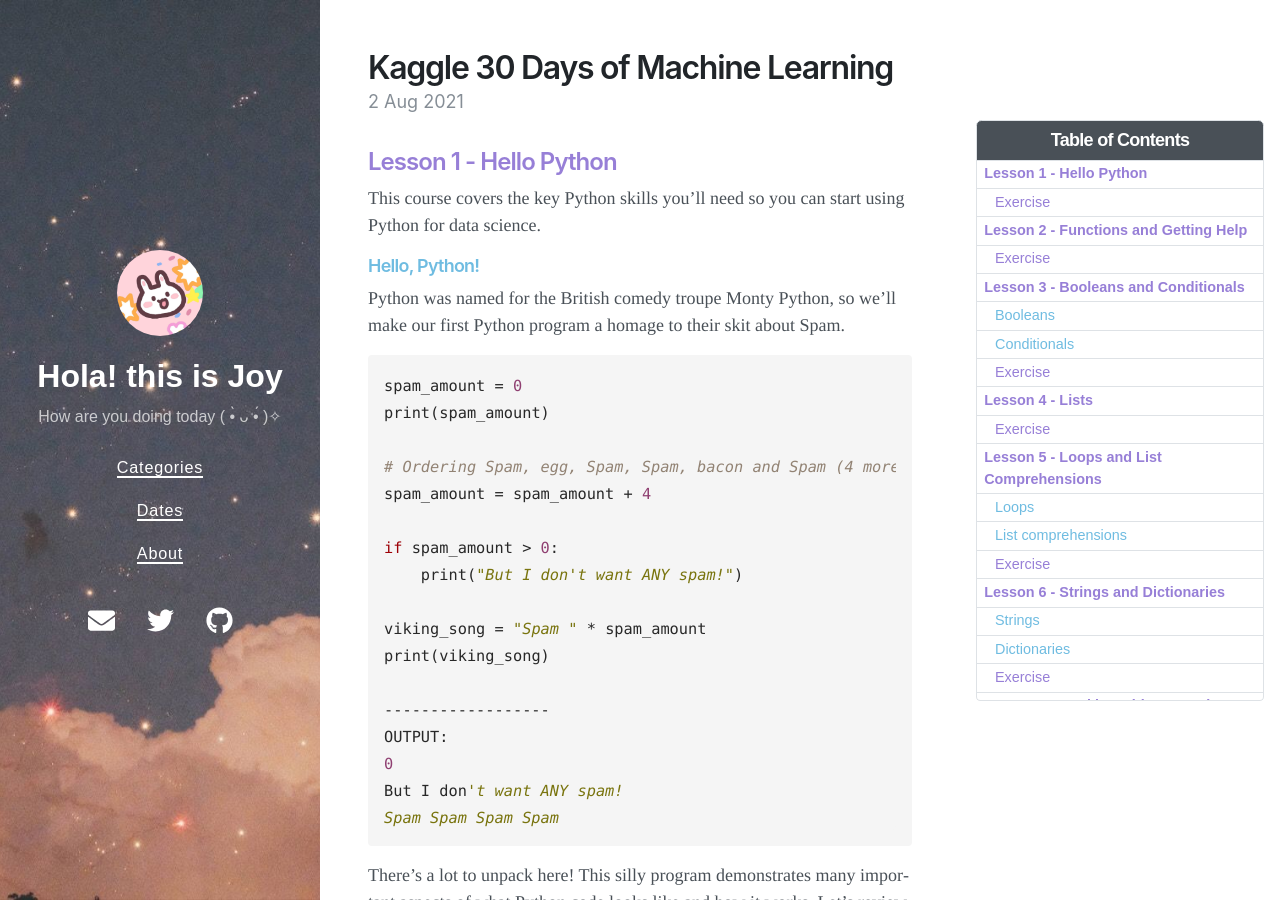
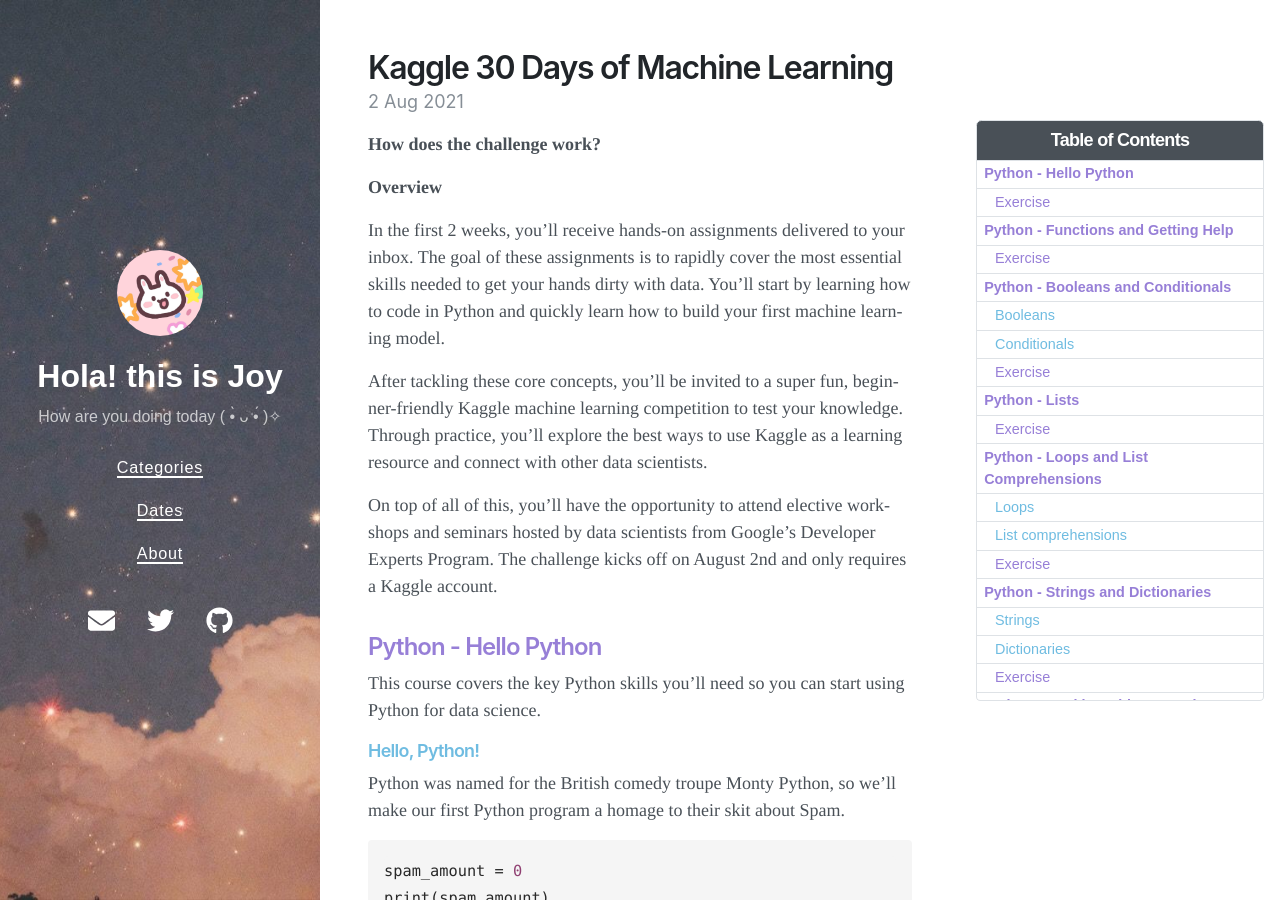
Before and after one commit to Joy3Luo/mathnotes, a Jekyll site: the page built from _posts/2021-08-02-30_ML.md, in a window 1280 px wide and 900 px high. Built offline with Jekyll 4.4.1, drawn with Linux system fonts in a browser that asks for light colours; nearby versions of some CDN libraries; some of the changed text lies outside the part shown.

Commit message:
Update 2021-08-02-30_ML.md

````diff
--- a/_posts/2021-08-02-30_ML.md
+++ b/_posts/2021-08-02-30_ML.md
@@ -16,7 +16,17 @@
     gtag('config', 'G-TG0XJZG53F');
   </script>
 
-## <font color= 977FD7> Lesson 1 - Hello Python </font>
+**How does the challenge work?**
+
+**Overview**
+
+In the first 2 weeks, you’ll receive hands-on assignments delivered to your inbox. The goal of these assignments is to rapidly cover the most essential skills needed to get your hands dirty with data. You'll start by learning how to code in Python and quickly learn how to build your first machine learning model.
+
+After tackling these core concepts, you’ll be invited to a super fun, beginner-friendly Kaggle machine learning competition to test your knowledge. Through practice, you’ll explore the best ways to use Kaggle as a learning resource and connect with other data scientists.
+
+On top of all of this, you’ll have the opportunity to attend elective workshops and seminars hosted by data scientists from Google's Developer Experts Program. The challenge kicks off on August 2nd and only requires a Kaggle account.
+
+## <font color= 977FD7> Python - Hello Python </font>
 
 This course covers the key Python skills you’ll need so you can start using Python for data science.
 
@@ -338,7 +348,7 @@
 to_smash = (alice_candies + bob_candies + carol_candies) % 3
 ```
 
-## <font color= 977FD7> Lesson 2 - Functions and Getting Help </font>
+## <font color= 977FD7> Python - Functions and Getting Help </font>
 
 ####<font color= 6FBCE1> Getting Help </font>
 
@@ -900,7 +910,7 @@
     return total_candies % num_friends
 ```
 
-## <font color= 977FD7> Lesson 3 - Booleans and Conditionals </font>
+## <font color= 977FD7> Python - Booleans and Conditionals </font>
 
 ### <font color= 6FBCE1> Booleans </font>
 
@@ -1263,7 +1273,7 @@
     pass
 ```
 
-## <font color= 977FD7> Lesson 4 - Lists </font>
+## <font color= 977FD7> Python - Lists </font>
 
 ####<font color= 6FBCE1> Lists </font>
 
@@ -1926,7 +1936,7 @@
     pass
 ```
 
-## <font color= 977FD7> Lesson 5 - Loops and List Comprehensions </font>
+## <font color= 977FD7> Python - Loops and List Comprehensions </font>
 
 ### <font color= 6FBCE1> Loops </font>
 
@@ -2243,7 +2253,7 @@
     return False
 ```
 
-## <font color= 977FD7> Lesson 6 - Strings and Dictionaries </font>
+## <font color= 977FD7> Python - Strings and Dictionaries </font>
 
 This lesson will cover two essential Python types: strings and dictionaries.
 
@@ -2787,7 +2797,7 @@
 
 ```
 
-## <font color= 977FD7> Lesson 7 - Working with External Libraries </font>
+## <font color= 977FD7> Python - Working with External Libraries </font>
 
 In this tutorial, you will learn about imports in Python, get some tips for working with unfamiliar libraries (and the objects they return), and dig into operator overloading.
 
@@ -3149,132 +3159,125 @@
 
 We won't be defining our own types in these lessons (if only there was time!), but I hope you'll get to experience the joys of defining your own wonderful, weird types later down the road.
 
-### <font color= 977FD7> Exercise </font>
-
-from learntools.core import binder; binder.bind(globals())
-from learntools.python.ex7 import *
-print('Setup complete.')
-
-
-1. After completing the exercises on lists and tuples, Jimmy noticed that, according to his estimate_average_slot_payout function, the slot machines at the Learn Python Casino are actually rigged against the house, and are profitable to play in the long run.
-
-Starting with $200 in his pocket, Jimmy has played the slots 500 times, recording his new balance in a list after each spin. He used Python's matplotlib library to make a graph of his balance over time:
-
-```python
-
-------------------
-OUTPUT:
-
-```
-
-```python
-
-------------------
-OUTPUT:
-
-```
-
-```python
-
-------------------
-OUTPUT:
-
-```
-
-```python
-
-------------------
-OUTPUT:
-
-```
-
-```python
-
-------------------
-OUTPUT:
-
-```
-
-```python
-
-------------------
-OUTPUT:
-
-```
-
-```python
-
-------------------
-OUTPUT:
-
-```
-
-```python
-
-------------------
-OUTPUT:
-
-```
-
-```python
-
-------------------
-OUTPUT:
-
-```
-
-```python
-
-------------------
-OUTPUT:
-
-```
-
-```python
-
-------------------
-OUTPUT:
-
-```
-
-```python
-
-------------------
-OUTPUT:
-
-```
-
-```python
-
-------------------
-OUTPUT:
-
-```
-
-```python
-
-------------------
-OUTPUT:
-
-```
-
-```python
-
-------------------
-OUTPUT:
-
-```
-
-```python
-
-------------------
-OUTPUT:
-
-```
-
-```python
-
-------------------
-OUTPUT:
-
-```
+# Intro to ML
+
+## <font color= 977FD7> Intro to ML - How Models Work </font>
+
+```python
+
+------------------
+OUTPUT:
+
+```
+
+```python
+
+------------------
+OUTPUT:
+
+```
+
+```python
+
+------------------
+OUTPUT:
+
+```
+
+```python
+
+------------------
+OUTPUT:
+
+```
+
+```python
+
+------------------
+OUTPUT:
+
+```
+
+```python
+
+------------------
+OUTPUT:
+
+```
+
+```python
+
+------------------
+OUTPUT:
+
+```
+
+```python
+
+------------------
+OUTPUT:
+
+```
+
+```python
+
+------------------
+OUTPUT:
+
+```
+
+```python
+
+------------------
+OUTPUT:
+
+```
+
+```python
+
+------------------
+OUTPUT:
+
+```
+
+```python
+
+------------------
+OUTPUT:
+
+```
+
+```python
+
+------------------
+OUTPUT:
+
+```
+
+```python
+
+------------------
+OUTPUT:
+
+```
+
+```python
+
+------------------
+OUTPUT:
+
+```
+
+```python
+
+------------------
+OUTPUT:
+
+```
+
+```python
+
+------------------
+OUTPUT:
+
+```
````
